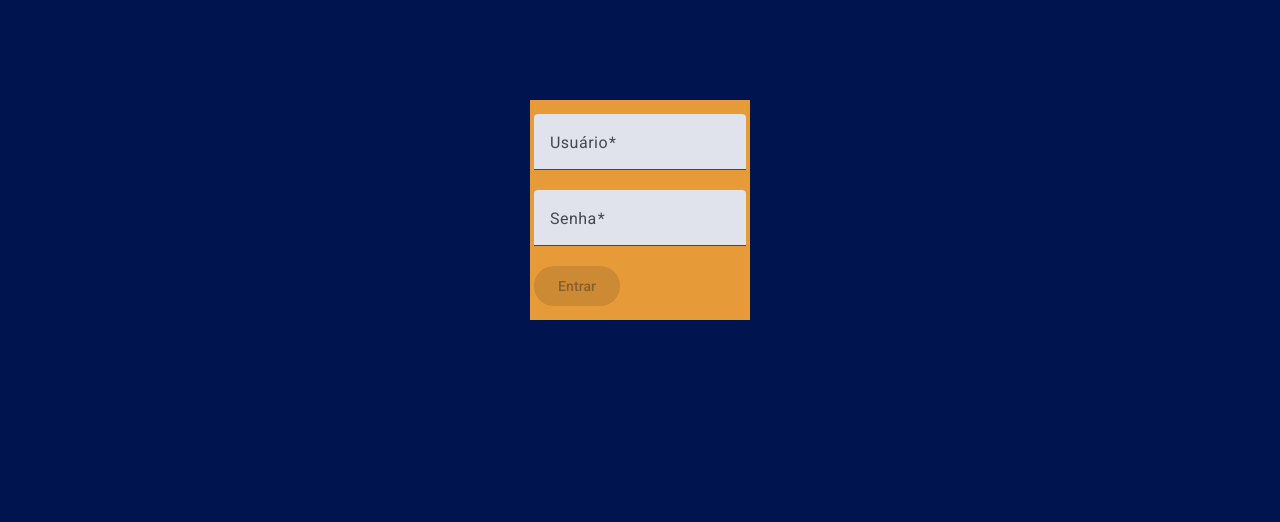
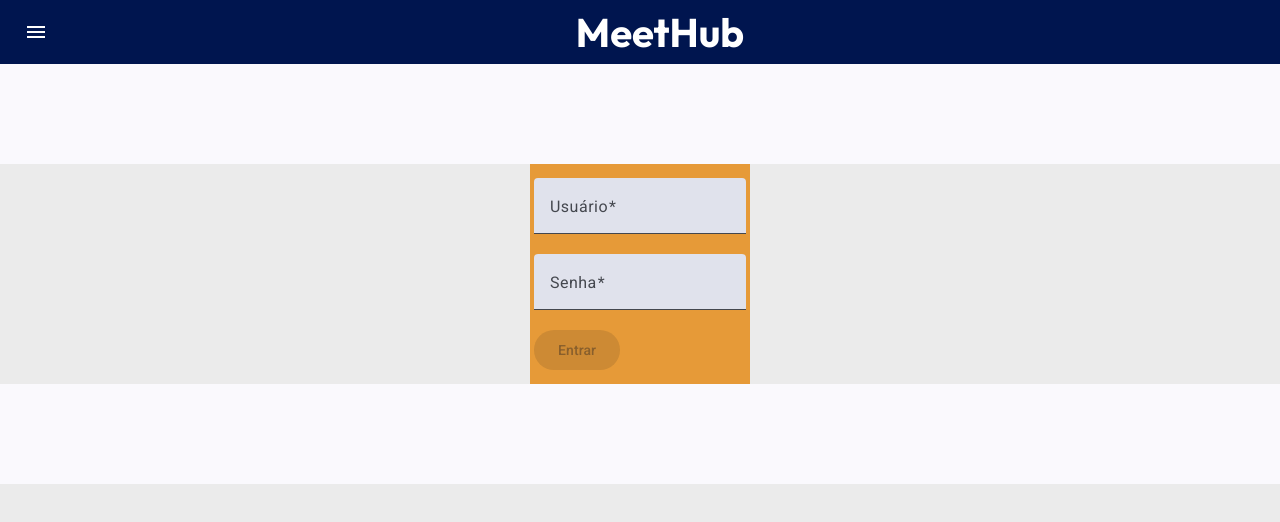
Before and after one commit to Nog022/meet-hub-frontend, an Angular app: page /login in a window 1280 px wide. Shown: the top 522 px of the page. Built offline with nearby package versions, Linux system fonts and the light colour scheme.

Commit message:
adicionando header

```diff
--- a/src/app/app.component.html
+++ b/src/app/app.component.html
@@ -1,21 +1,16 @@
-<!-- * * * * * * * * * * * * * * * * * * * * * * * * * * * * * * * -->
-<!-- * * * * * * * * * * * The content below * * * * * * * * * * * -->
-<!-- * * * * * * * * * * is only a placeholder * * * * * * * * * * -->
-<!-- * * * * * * * * * * and can be replaced.  * * * * * * * * * * -->
-<!-- * * * * * * * * * * * * * * * * * * * * * * * * * * * * * * * -->
-<!-- * * * * * * * * * Delete the template below * * * * * * * * * -->
-<!-- * * * * * * * to get started with your project! * * * * * * * -->
-<!-- * * * * * * * * * * * * * * * * * * * * * * * * * * * * * * * -->
+<mat-sidenav-container class="sidenav-container">
+  <mat-sidenav #sidenav mode="side" opened="false">
+    <mat-nav-list>
+      <a mat-list-item routerLink="/home">Home</a>
+      <a mat-list-item routerLink="/sobre">Sobre</a>
+      <a mat-list-item routerLink="/contato">Contato</a>
+    </mat-nav-list>
+  </mat-sidenav>
 
-
-<!-- * * * * * * * * * * * * * * * * * * * * * * * * * * * * * * * * -->
-<!-- * * * * * * * * * * * The content above * * * * * * * * * * * * -->
-<!-- * * * * * * * * * * is only a placeholder * * * * * * * * * * * -->
-<!-- * * * * * * * * * * and can be replaced.  * * * * * * * * * * * -->
-<!-- * * * * * * * * * * * * * * * * * * * * * * * * * * * * * * * * -->
-<!-- * * * * * * * * * * End of Placeholder  * * * * * * * * * * * * -->
-<!-- * * * * * * * * * * * * * * * * * * * * * * * * * * * * * * * * -->
-
-
-<router-outlet />
-<!-- <mat-slide-toggle>Toggle me!</mat-slide-toggle> -->
+  <mat-sidenav-content>
+    <app-header (toggleSidenav)="sidenav.toggle()"></app-header>
+    <div class="content">
+      <router-outlet></router-outlet>
+    </div>
+  </mat-sidenav-content>
+</mat-sidenav-container>
--- /dev/null
+++ b/src/app/shared/header/header.component.html
@@ -0,0 +1,6 @@
+<mat-toolbar color="primary" class="header">
+  <button class="butaoHeader" mat-icon-button (click)="toggleSidenav.emit()">
+    <mat-icon>menu</mat-icon>
+  </button>
+  <span class="title">MeetHub</span>
+</mat-toolbar>
--- /dev/null
+++ b/src/app/shared/header/header.component.scss
@@ -0,0 +1,18 @@
+.title {
+  text-align: center;
+  flex-grow: 1;
+  color: #ffffff;
+  font-size: 40px;
+  font-weight: bold;
+  font-family: "Outfit", sans-serif;
+  background: #00154f;
+
+}
+
+.header{
+  background-color: #00154f;
+}
+
+.butaoHeader{
+  color: #ffffff;
+}
--- a/src/index.html
+++ b/src/index.html
@@ -8,6 +8,10 @@
   <link rel="icon" type="image/x-icon" href="favicon.ico">
   <link href="https://fonts.googleapis.com/css2?family=Roboto:wght@300;400;500&display=swap" rel="stylesheet">
   <link href="https://fonts.googleapis.com/icon?family=Material+Icons" rel="stylesheet">
+  <link rel="preconnect" href="https://fonts.googleapis.com">
+  <link rel="preconnect" href="https://fonts.gstatic.com" crossorigin>
+  <link href="https://fonts.googleapis.com/css2?family=Outfit:wght@100..900&display=swap" rel="stylesheet">
+
 </head>
 <body class="mat-typography">
   <app-root></app-root>
--- a/src/styles.scss
+++ b/src/styles.scss
@@ -3,5 +3,5 @@
 html, body { height: 100%; }
 body {
   margin: 0; font-family: Roboto, "Helvetica Neue", sans-serif;
-  background-color: #00154f;
+  background-color: #ebebeb;
 }
```
Also changed, not shown: src/app/app.module.ts (+12 -0 lines), src/app/shared/header/header.component.ts (added, +11 -0 lines), 1 other file (tests, documents, lock files or other folders).
